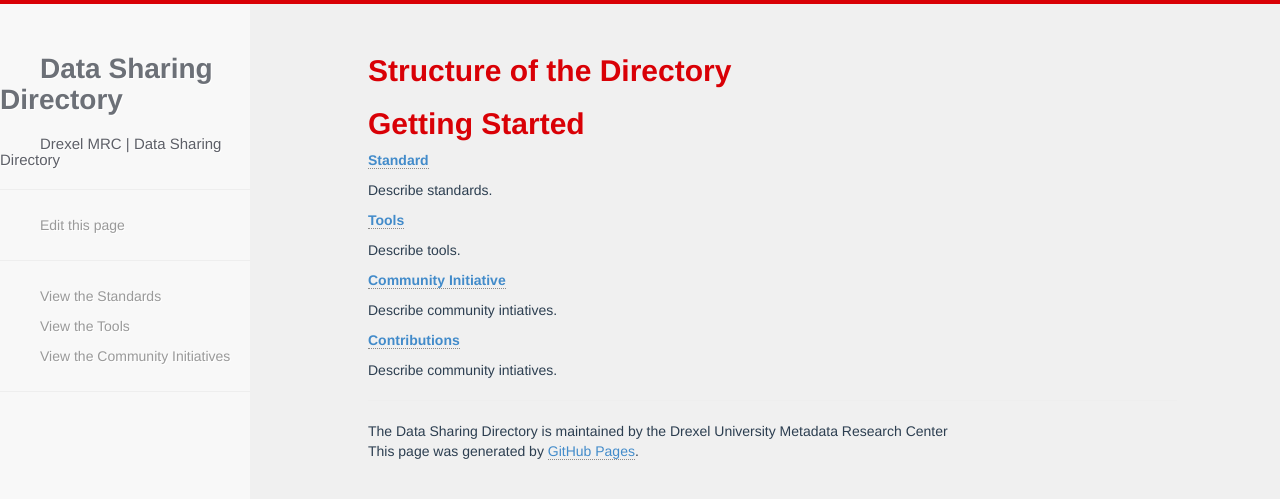
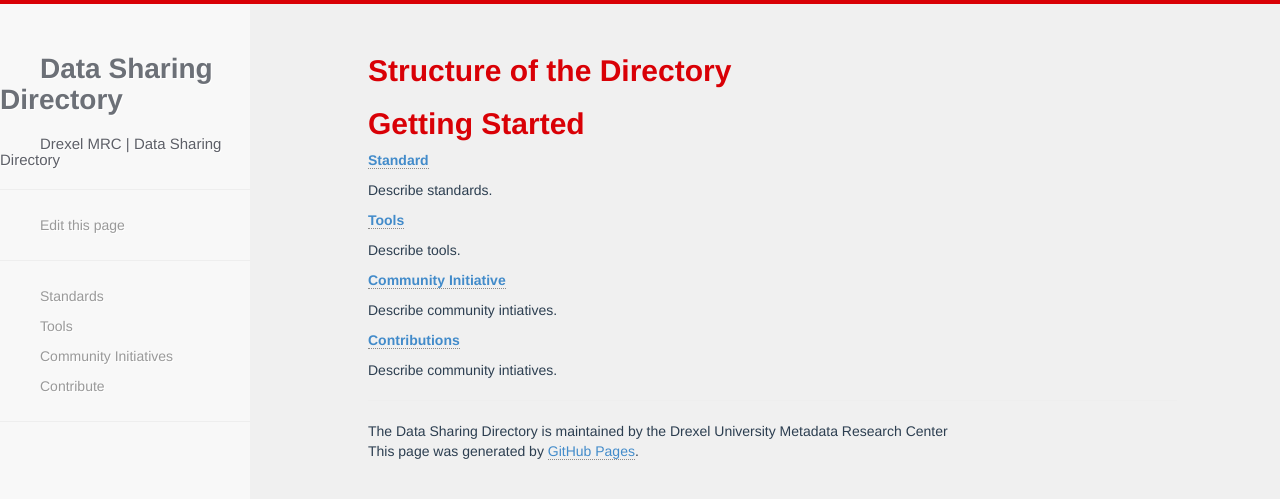
Before and after one commit to metadata-research/data-sharing-directory, a Jekyll site: the page built from about/index.md, in a window 1280 px wide. Shown: the top 499 px of the page. Built offline with Jekyll 4.4.1, drawn with Linux system fonts in a browser that asks for light colours; nearby versions of some CDN libraries.

Commit message:
Update header.html

```diff
--- a/_includes/header.html
+++ b/_includes/header.html
@@ -65,9 +65,10 @@
       </li>
       {% endif %}
       <hr />
-      <li><a href="{{ site.baseurl }}/standards/">View the Standards</a></li>
-      <li><a href="{{ site.baseurl }}/extensions/">View the Tools</a></li>
-      <li><a href="{{ site.baseurl }}/tools/">View the Community Initiatives</a></li>
+      <li><a href="{{ site.baseurl }}/standards/">Standards</a></li>
+      <li><a href="{{ site.baseurl }}/extensions/">Tools</a></li>
+      <li><a href="{{ site.baseurl }}/tools/">Community Initiatives</a></li>
+      <li><a href="{{ site.baseurl }}/tools/">Contribute</a></li>
        <hr />
     </ul>
   </div>
```
